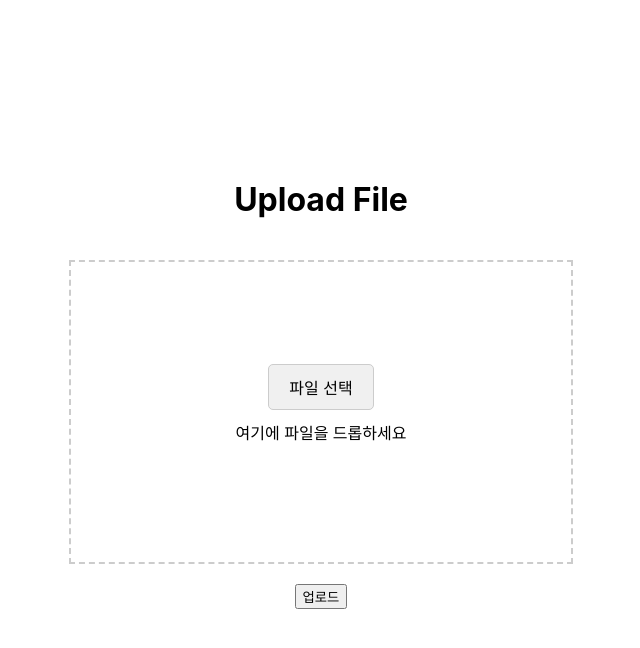
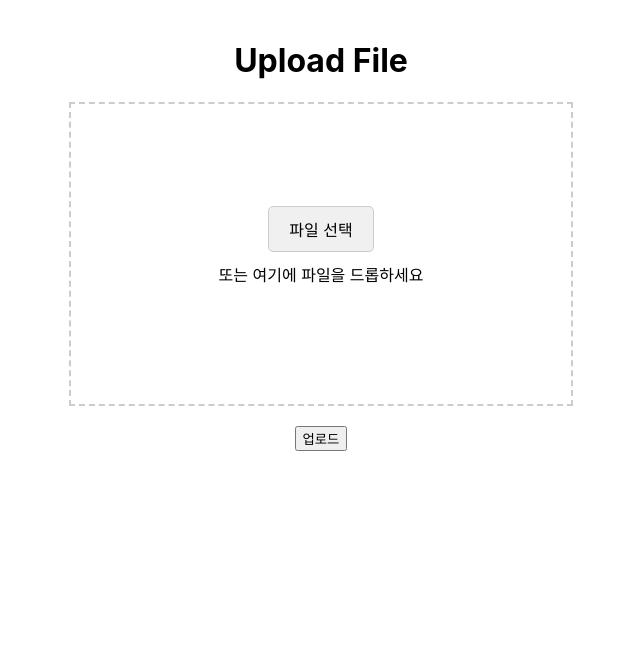
Before and after one commit to SKKUsanhak/frontend, a React (Create React App) app: page / in a window 1280 px wide. Shown: the top 648 px of the page, without its empty margins (319-959 px from the left). Built offline with nearby package versions, Linux system fonts and the light colour scheme.

Commit message:
Added Upload.css file

```diff
--- /dev/null
+++ b/src/component/upload/Upload.css
@@ -0,0 +1,53 @@
+.container {
+    display: flex;
+    flex-direction: column;
+    align-items: center;
+    justify-content: flex-start;
+    height: 100vh;
+    padding-top: 20px;
+}
+
+.drop-area {
+    width: 500px;
+    height: 300px;
+    border: 2px dashed #cccccc;
+    display: flex;
+    align-items: center;
+    justify-content: center;
+    flex-direction: column;
+    margin-bottom: 20px;
+}
+
+.hidden-input {
+    display: none;
+}
+
+.label {
+    padding: 10px 20px;
+    border: 1px solid #cccccc;
+    border-radius: 5px;
+    cursor: pointer;
+    background-color: #f0f0f0;
+}
+
+.drop-text {
+    margin-top: 10px;
+}
+
+.upload-button {
+    margin-bottom: 20px;
+}
+
+.message {
+    margin-bottom: 20px;
+}
+
+.json-response {
+    width: 80%;
+    height: 60%;
+    overflow: auto;
+    margin-top: 20px;
+    border: 1px solid #cccccc;
+    padding: 10px;
+    border-radius: 5px;
+}
--- a/src/component/upload/Upload.jsx
+++ b/src/component/upload/Upload.jsx
@@ -1,5 +1,6 @@
 import React, { useState } from 'react';
 import axios from 'axios';
+import './Upload.css';
 
 export default function Upload() {
     const [file, setFile] = useState(null);
@@ -24,6 +25,7 @@ export default function Upload() {
     };
 
     const handleUpload = () => {
+        setMessage('업로드 중이니 잠시만 기다려 주세요 10~20초 가량 소모됩니다.')
         const formData = new FormData();
         formData.append('file', file);
 
@@ -43,24 +45,32 @@ export default function Upload() {
     };
 
     return (
-        <div style={{ display: 'flex', flexDirection: 'column', alignItems: 'center', justifyContent: 'center', height: '100vh' }}>
+        <div className="container">
             <h1>Upload File</h1>
             <div
+                className="drop-area"
                 onDrop={handleDrop}
                 onDragOver={handleDragOver}
-                style={{ width: '500px', height: '300px', border: '2px dashed #cccccc', display: 'flex', alignItems: 'center', justifyContent: 'center', flexDirection: 'column', margin: '20px 0' }}
             >
-                <input type="file" onChange={handleFileChange} style={{ display: 'none' }} id="fileInput" />
-                <label htmlFor="fileInput" style={{ padding: '10px 20px', border: '1px solid #cccccc', borderRadius: '5px', cursor: 'pointer', backgroundColor: '#f0f0f0' }}>
+                <input
+                    type="file"
+                    onChange={handleFileChange}
+                    className="hidden-input"
+                    id="fileInput"
+                />
+                <label
+                    htmlFor="fileInput"
+                    className="label"
+                >
                     파일 선택
                 </label>
-                <p style={{ marginTop: '10px' }}>{file ? file.name : '여기에 파일을 드롭하세요'}</p>
+                <p className="drop-text">{file ? file.name : '또는 여기에 파일을 드롭하세요'}</p>
             </div>
-            <button onClick={handleUpload}>업로드</button>
-            <p>{message}</p>
+            <button onClick={handleUpload} className="upload-button">업로드</button>
+            <p className="message">{message}</p>
             {jsonResponse &&
-                <div style={{ width: '500px', height: '200px', overflow: 'auto', marginTop: '20px', border: '1px solid #cccccc', padding: '10px', borderRadius: '5px' }}>
-                    <h2>JSON Response:</h2>
+                <div className="json-response">
+                    <h2>JSON 응답:</h2>
                     <pre>{printJsonResponse(jsonResponse)}</pre>
                 </div>
             }
```
